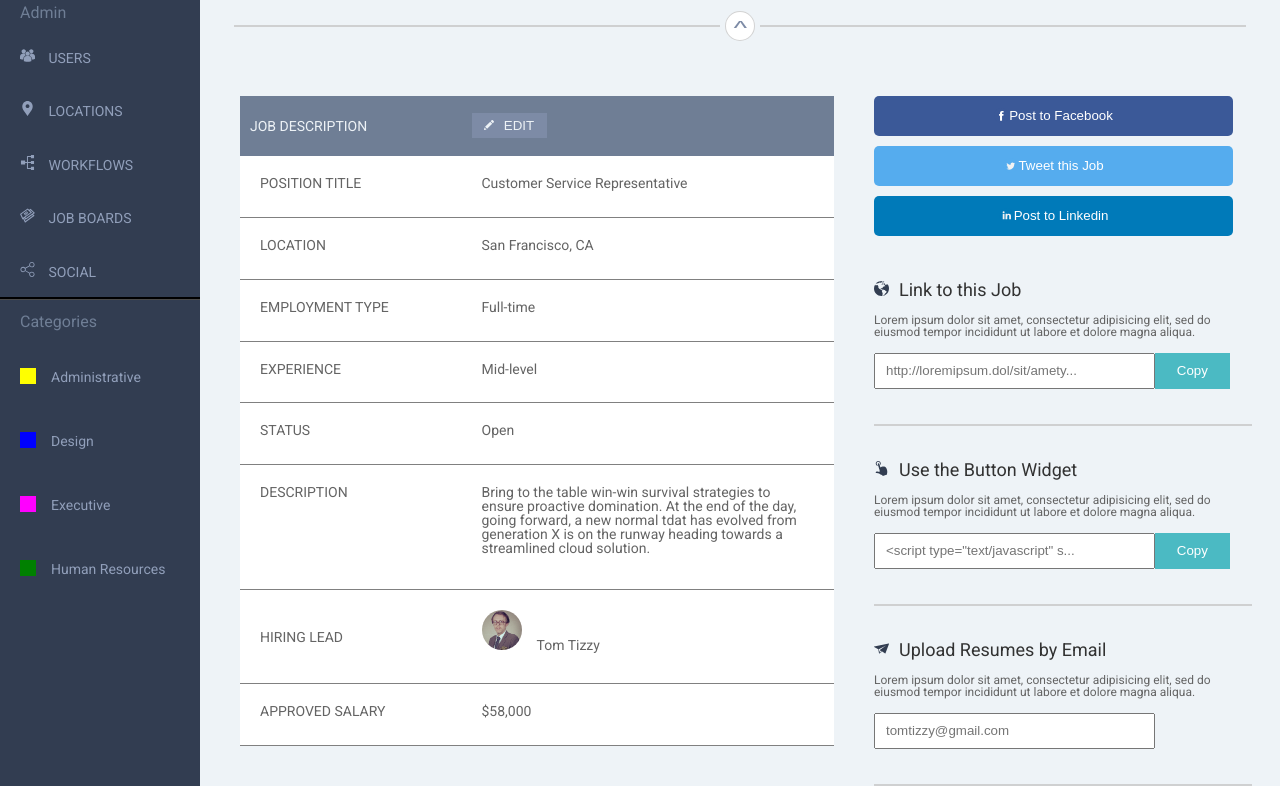
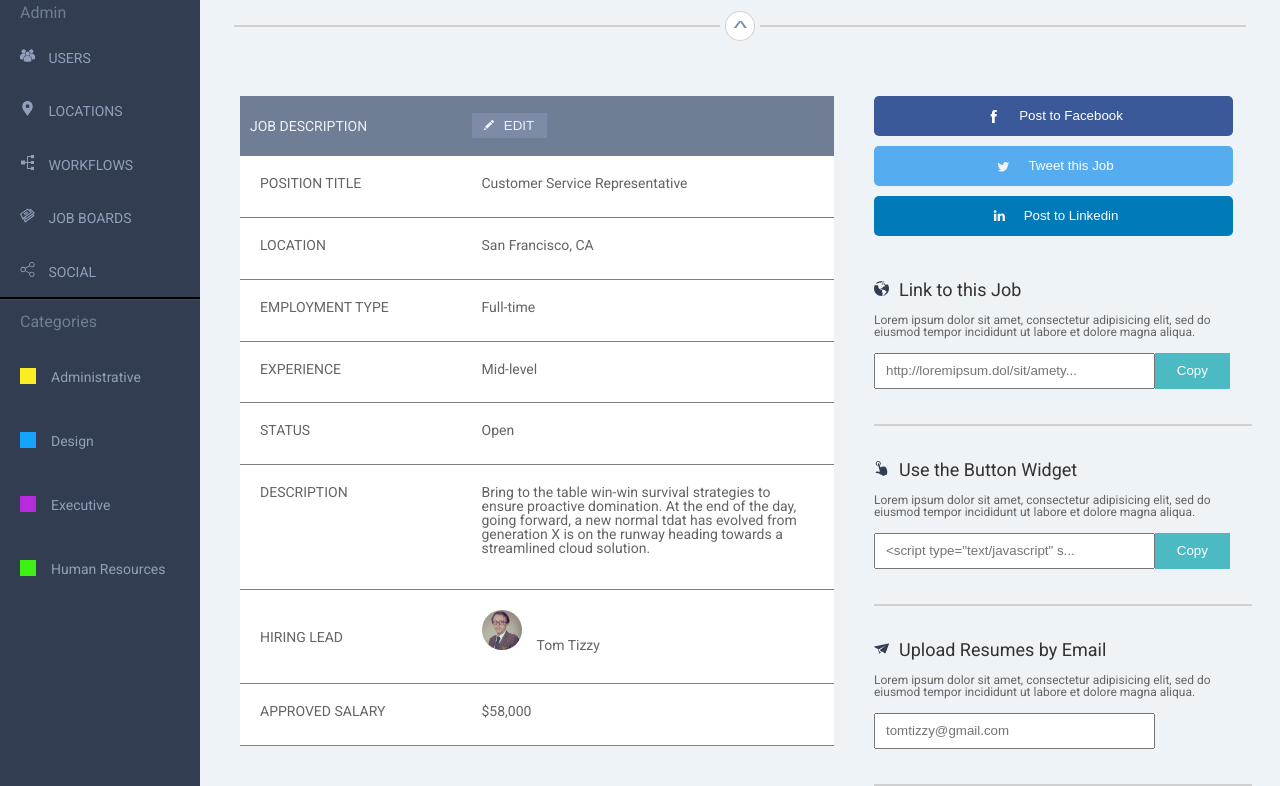
Before and after one commit to noetic97/jh-comp-challenge-3, a plain HTML site: page index.html in a window 1280 px wide. Shown: the part 509-1295 px from the top of the page. Drawn offline with Linux system fonts and the light colour scheme.

Commit message:
minor cleanup

```diff
--- a/index.html
+++ b/index.html
@@ -105,7 +105,8 @@
           <path d="M89.8 71.8H3c-1.7 0-3 1.3-3 3v13.3c0 1.7 1.3 3 3 3h86.8c1.7 0 3-1.3 3-3V74.8C92.8 73.1 91.5 71.8 89.8 71.8z" alt="icon" class="icon"/>
           </svg>
         </button>
-        <input type="text" placeholder="Search for a job, task or resume">
+        <label for=""search"></label>
+          <input type="text" placeholder="Search for a job, task or resume">
         <button class="search-button">
           <svg xmlns="http://www.w3.org/2000/svg" width="15" height="15" viewBox="0 0 457.5 457.5">
           <path d="M199.7 242.7c67 0 121.3-54.4 121.3-121.3C321 54.4 266.7 0 199.7 0 132.6 0 78.4 54.4 78.4 121.4 78.4 188.3 132.6 242.7 199.7 242.7z" alt="icon" class="icon"/>
--- a/styles.css
+++ b/styles.css
@@ -141,19 +141,19 @@ header nav svg {
 }
 
 .checkbox1 {
-  background-color: yellow;
+  background-color: rgb(251, 236, 36);
 }
 
 .checkbox2 {
-  background-color: blue;
+  background-color: rgb(22, 164, 250);
 }
 
 .checkbox3 {
-  background-color: magenta;
+  background-color: rgb(185, 42, 221);
 }
 
 .checkbox4 {
-  background-color: green;
+  background-color: rgb(63, 240, 19);
 }
 
 /* main section */
@@ -305,7 +305,7 @@ main {
 .middle-charts {
   display: flex;
   flex-direction: row;
-  justify-content: center;
+  justify-content: space-around;
 }
 
 .circle-graphs-container {
@@ -511,6 +511,12 @@ div .large-social {
   flex-direction: column;
 }
 
+.large-social img {
+  margin: 0 15px 0 0;
+  height: 20px;
+  width: 20px;
+}
+
 .social-section p {
   width: 95%;
   font-size: 12px;
@@ -593,33 +599,6 @@ div .large-social {
 }
 
 /* media queries */
-
-/*@media(min-width: 1500) {
-  .circle-graph {
-    height: 175px;
-    width: 175px;
-    }
-
-  .circle-graphs {
-    margin-left: 150px;
-  }
-
-  .bar-graph {
-    max-width: 1000px;
-    margin-right: 150px;
-  }
-}
-
-@media(min-width: 1200px) {
-  .circle-graph {
-    height: 125px;
-    width: 125px;
-  }
-
-  .bar-graph {
-    max-width: 700px;
-  }
-} */
 
 @media(min-width: 1000px) {
   .facebook,
```
